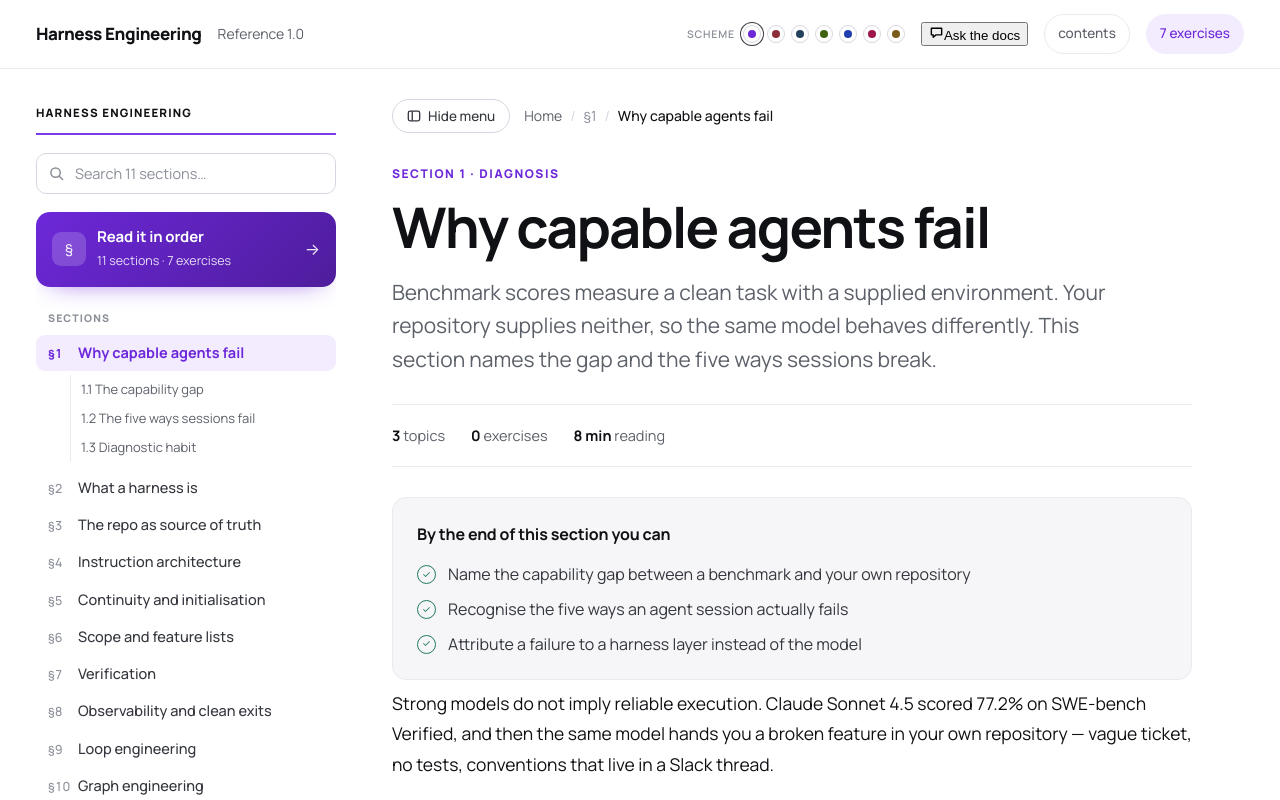
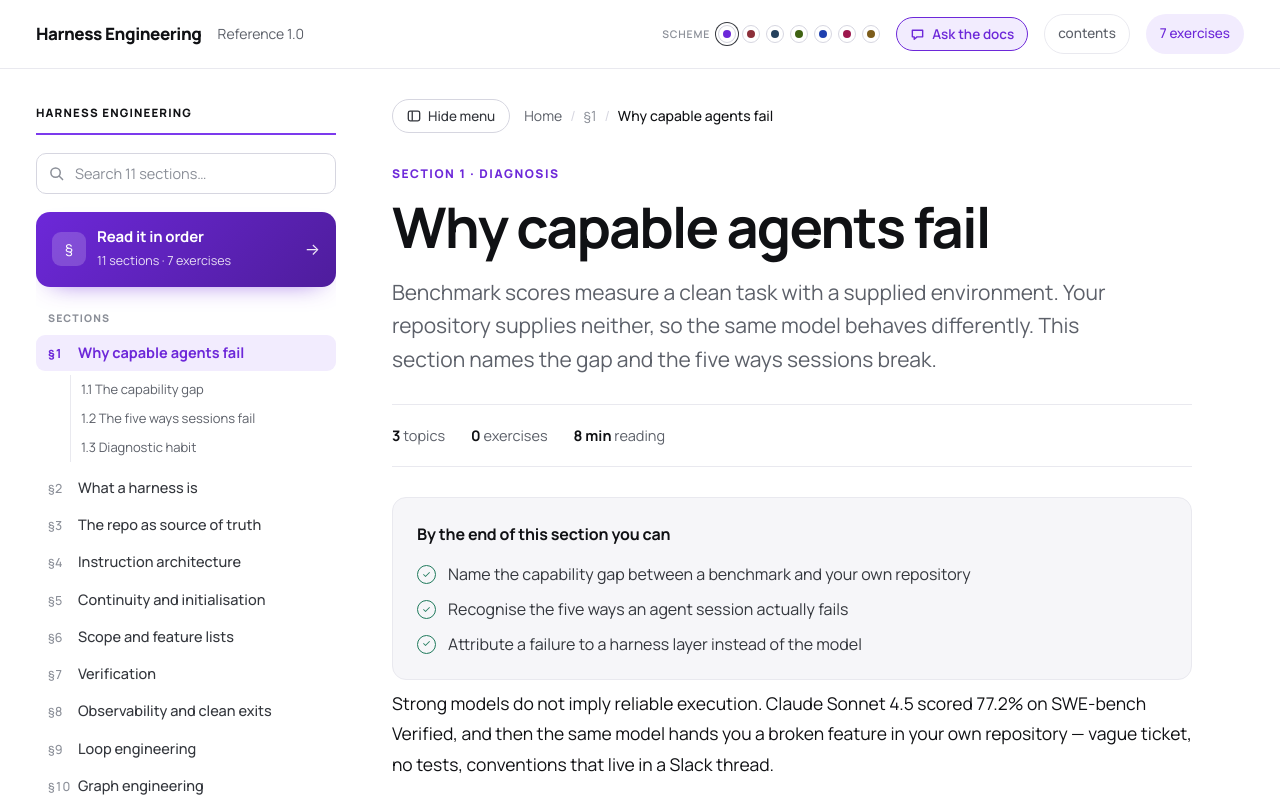
Before and after one commit to vkdev01/engineering-notes, a Next.js app: page /read/01-why-agents-fail in a window 1280 px wide. Shown: the top 800 px of the page. Built offline with nearby package versions, Linux system fonts and the light colour scheme.

Commit message:
style(chat): dock the panel to the right edge and let it take the space
Panel is a full-height column at the right edge on wide screens, and the page gives
up exactly that width so nothing is covered. Below 900px it becomes a full-screen
sheet behind a scrim, with the body scroll locked.

```diff
--- a/app/globals.css
+++ b/app/globals.css
@@ -820,53 +820,65 @@ input[type="range"]::-moz-range-thumb {
 .card:hover .card-foot .arrow { transform: translateX(3px); }
 
 /* ---------------- chat ---------------- */
-.chat-fab {
-  position: fixed;
-  right: 24px;
-  bottom: 24px;
-  z-index: 60;
+.chat-trigger {
   display: inline-flex;
   align-items: center;
-  gap: 9px;
+  gap: 7px;
   font-family: var(--sans);
-  font-weight: 700;
-  font-size: 14.5px;
-  padding: 13px 20px;
+  font-size: 13.5px;
+  font-weight: 600;
+  padding: 7px 13px;
   border-radius: 999px;
-  border: 0;
-  background: var(--ink);
-  color: var(--paper);
+  border: 1px solid var(--accent);
+  background: var(--accent-soft);
+  color: var(--accent);
   cursor: pointer;
-  box-shadow: 0 12px 30px -10px rgba(0, 0, 0, 0.45);
-  transition: background 0.15s, transform 0.12s;
+  white-space: nowrap;
+  transition: background 0.15s, color 0.15s;
 }
-.chat-fab:hover { background: var(--accent); transform: translateY(-1px); }
-.chat-fab .dot { width: 7px; height: 7px; border-radius: 50%; background: currentColor; opacity: 0.85; }
+.chat-trigger:hover { background: var(--accent); color: #fff; }
+.chat-trigger svg { flex: none; }
+
+/* the dock */
+.chat-scrim {
+  position: fixed;
+  inset: 0;
+  z-index: 65;
+  background: rgba(16, 17, 20, 0.42);
+  display: none;
+}
 
 .chat {
   position: fixed;
-  right: 24px;
-  bottom: 24px;
-  z-index: 61;
-  width: min(440px, calc(100vw - 28px));
-  height: min(650px, calc(100vh - 44px));
+  top: 68px;
+  right: 0;
+  bottom: 0;
+  z-index: 70;
+  width: 440px;
+  max-width: 100vw;
   display: flex;
   flex-direction: column;
   background: var(--paper);
-  border: 1px solid var(--rule-2);
-  border-radius: 16px;
+  border-left: 1px solid var(--rule-2);
   overflow: hidden;
-  box-shadow: 0 30px 70px -24px rgba(0, 0, 0, 0.5);
+  box-shadow: -24px 0 60px -34px rgba(0, 0, 0, 0.45);
+  animation: chat-in 0.22s cubic-bezier(0.2, 0.8, 0.2, 1) both;
+}
+@keyframes chat-in {
+  from { transform: translateX(26px); opacity: 0; }
+  to { transform: none; opacity: 1; }
 }
 .chat-head {
   display: flex;
-  align-items: center;
+  align-items: baseline;
   gap: 10px;
-  padding: 15px 17px;
+  padding: 16px 18px 14px;
   border-bottom: 1px solid var(--rule);
   font-size: 15px;
   font-weight: 700;
 }
+.chat-title { font-size: 16px; font-weight: 700; letter-spacing: -0.01em; }
+.chat-sub { font-size: 12px; font-weight: 500; color: var(--faint); }
 .chat-head .spacer { flex: 1; }
 .chat-head button {
   border: 0;
@@ -987,8 +999,28 @@ footer.site code { font-family: var(--mono); font-size: 0.92em; }
   .doc { padding-top: 8px; }
 }
 
+/* on wide screens the dock takes the space instead of covering the page */
+@media (min-width: 1040px) {
+  body { transition: padding-right 0.22s cubic-bezier(0.2, 0.8, 0.2, 1); }
+  body[data-chat="open"] { padding-right: 440px; }
+}
+
+@media (max-width: 900px) {
+  .chat-scrim { display: block; }
+  .chat {
+    top: 0;
+    width: min(440px, 100vw);
+    border-left: 0;
+    box-shadow: 0 0 60px rgba(0, 0, 0, 0.4);
+  }
+}
+
 @media (max-width: 720px) {
   body { font-size: 17px; }
+  .chat { width: 100vw; }
+  .chat-trigger span { display: none; }
+  .chat-trigger { padding: 8px 10px; }
+  body[data-chat="open"] { overflow: hidden; }
   .topbar .nav { display: none; }
   .prose h2 { font-size: 22px; }
   .prose table { font-size: 14.5px; }
```
